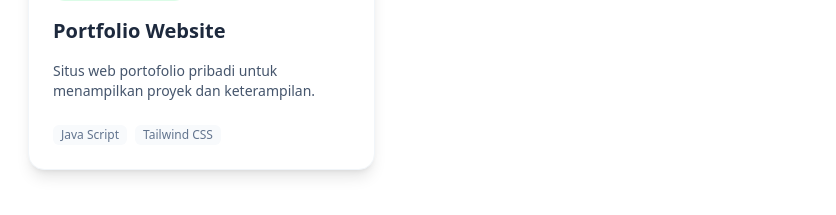
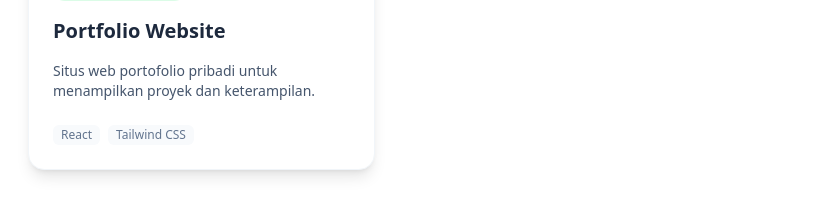
Before and after one commit to Smeagol03/myportfolio, a React (Vite) app: page / in a window 1280 px wide. Shown: the part 6080-6295 px from the top of the page, without its empty margins (52-888 px from the left). Built offline with nearby package versions, Linux system fonts and the light colour scheme.

Commit message:
mengganti tech pada website portfolio

```diff
--- a/src/komponen/Projects.jsx
+++ b/src/komponen/Projects.jsx
@@ -58,7 +58,7 @@ const projectData = [
     title: "Portfolio Website",
     description:
       "Situs web portofolio pribadi untuk menampilkan proyek dan keterampilan.",
-    tech: ["Java Script", "Tailwind CSS"],
+    tech: ["React", "Tailwind CSS"],
     image: "https://placehold.co/800x600/1e293b/a5b4fc?text=Portfolio+Website", // Ganti dengan URL gambar Anda
     link: "https://dinaportfolioteacher.netlify.app/",
     category: "Web Development",
```
